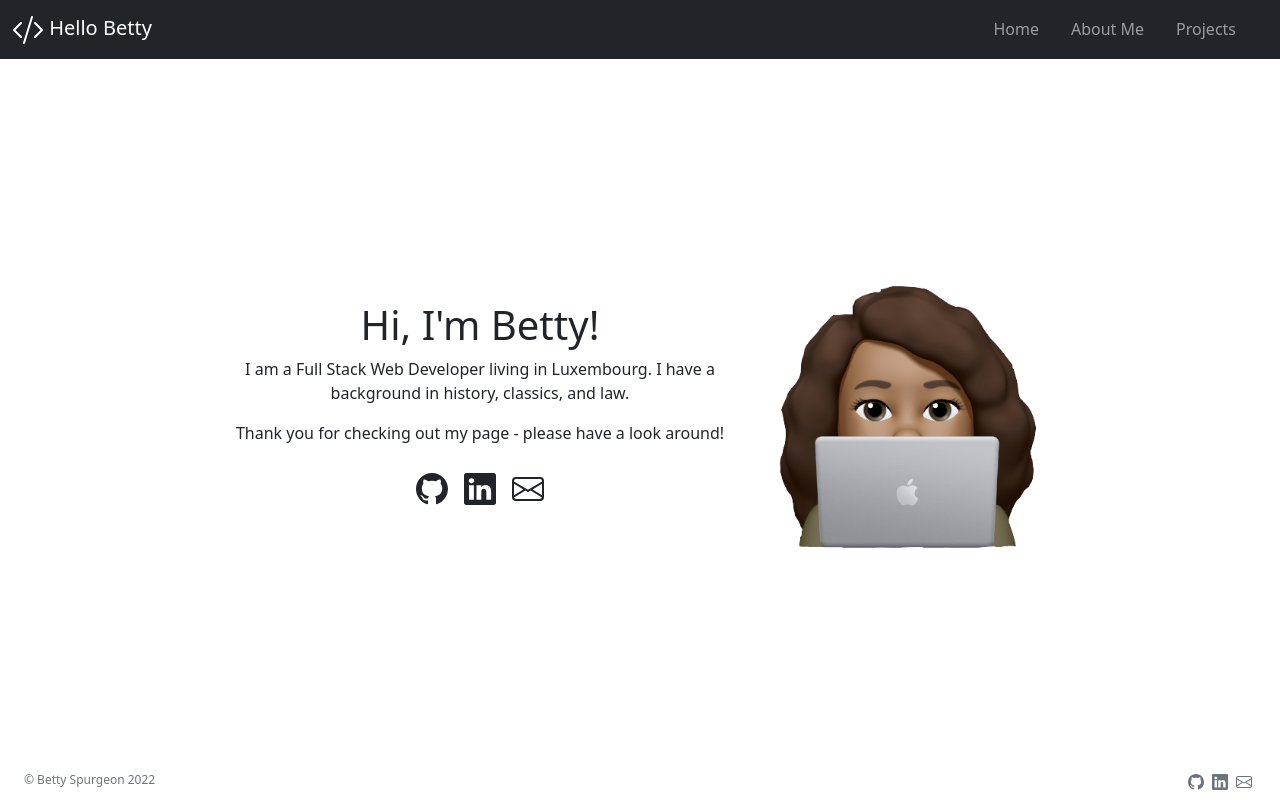
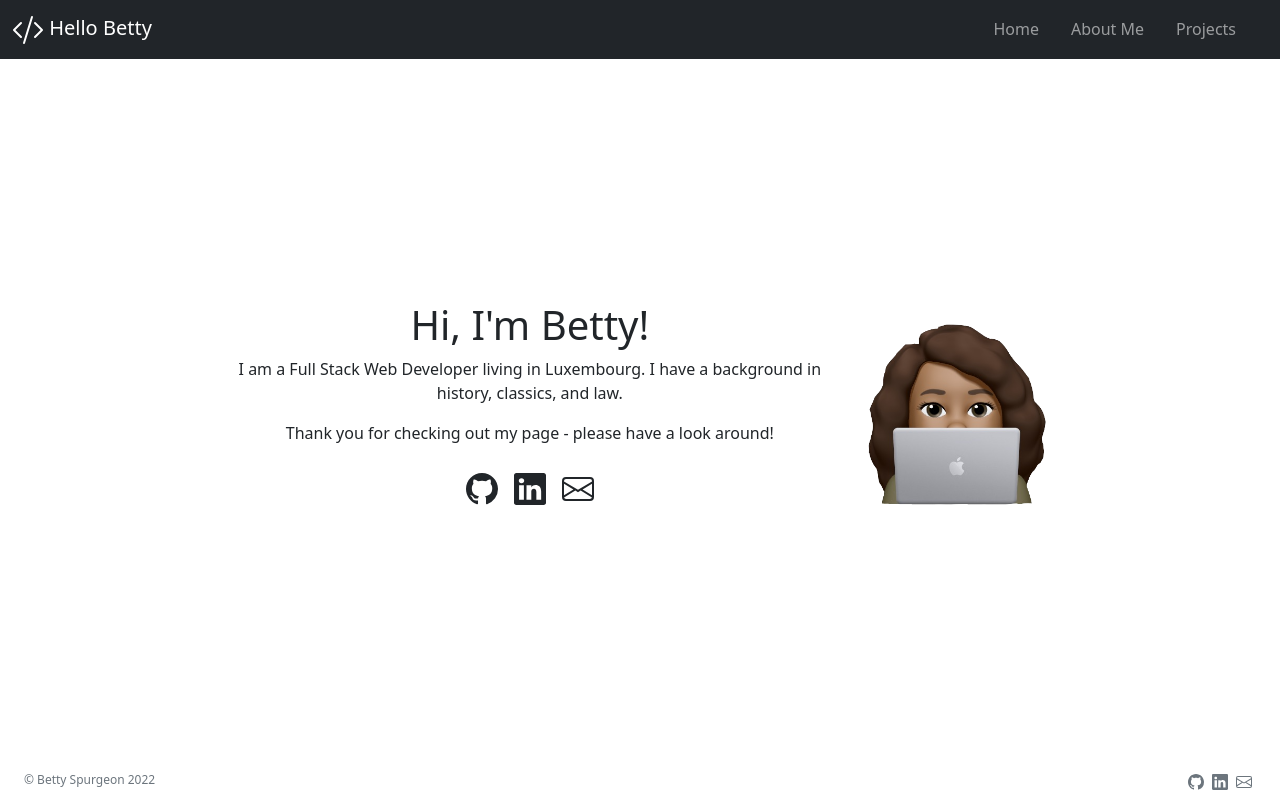
Before and after one commit to bettyspurgeon/hellobetty, a Next.js app: page / in a window 1280 px wide. Built offline with nearby package versions, Linux system fonts and the light colour scheme.

Commit message:
fix images

```diff
--- a/pages/index.jsx
+++ b/pages/index.jsx
@@ -1,6 +1,7 @@
 import { MiniNavbar } from "../components/MiniNavbar";
 import { navbarItems } from "../information/navbarItems";
 import { iconLinks } from "../information/iconLinks";
+import Image from "next/image";
 
 export default function Home() {
   return (
@@ -38,19 +39,17 @@ export default function Home() {
               />
             </div>
           </div>
-          <img src="./computer-memoji.png" alt="" srcset="" />
+          <Image
+            src="/computer-memoji.png"
+            width={300 + "px"}
+            height={300 + "px"}
+            alt=""
+            srcSet=""
+          />
         </div>
       </main>
 
       <style jsx>{`
-        img {
-          height: 15rem;
-        }
-        @media only screen and (min-width: 650px) {
-          img {
-            height: 20rem;
-          }
-        }
       `}</style>
     </>
   );
```
